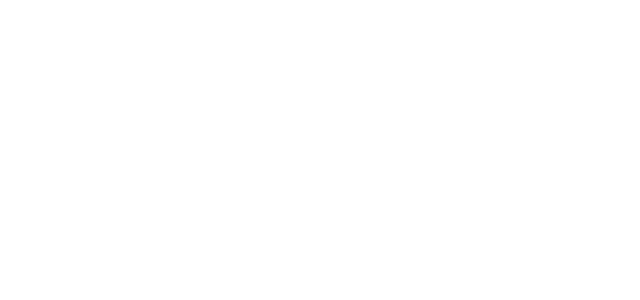
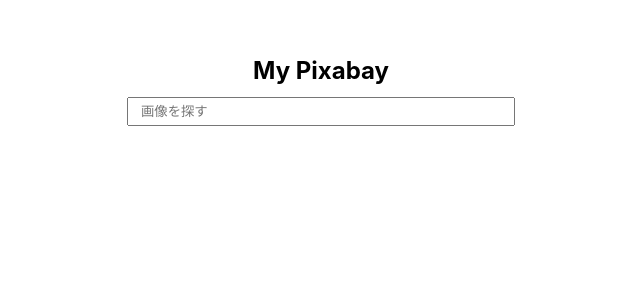
Before and after one commit to tomohiro1024/pixabay-react2, a React (Create React App) app: page / in a window 1280 px wide. Shown: the top 300 px of the page, without its empty margins (319-959 px from the left). Built offline with nearby package versions, Linux system fonts and the light colour scheme.

Commit message:
ImageGallery

```diff
--- a/src/App.css
+++ b/src/App.css
@@ -1,38 +1,19 @@
-.App {
-  text-align: center;
-}
-
-.App-logo {
-  height: 40vmin;
-  pointer-events: none;
-}
-
-@media (prefers-reduced-motion: no-preference) {
-  .App-logo {
-    animation: App-logo-spin infinite 20s linear;
-  }
-}
-
-.App-header {
-  background-color: #282c34;
-  min-height: 100vh;
+.container {
+  width: 100%;
+  height: 100vh;
+  padding: 36px 0;
   display: flex;
   flex-direction: column;
   align-items: center;
-  justify-content: center;
-  font-size: calc(10px + 2vmin);
-  color: white;
 }
 
-.App-link {
-  color: #61dafb;
+.container h2 {
+  margin-bottom: 12px;
 }
 
-@keyframes App-logo-spin {
-  from {
-    transform: rotate(0deg);
-  }
-  to {
-    transform: rotate(360deg);
-  }
+.container input {
+  min-width: 360px;
+  padding: 5px 12px;
+  margin-bottom: 36px;
+  outline: none;
 }
--- a/src/App.js
+++ b/src/App.js
@@ -1,8 +1,17 @@
 import logo from './logo.svg';
 import './App.css';
+import ImageGallery from "./ImageGallery";
 
 function App() {
-  return <div className="App"></div>
+  return (
+  <div className="container">
+    <h2>My Pixabay</h2>
+    <form>
+      <input type='text' placeholder='画像を探す'></input>
+    </form>
+    <ImageGallery />
+  </div>
+  )
 }
 
 export default App;
--- /dev/null
+++ b/src/ImageGallery.js
@@ -0,0 +1,11 @@
+import React from 'react'
+
+const ImageGallery = () => {
+  return (
+    <div>
+      <div className="images-wrapper"></div>
+    </div>
+  )
+}
+
+export default ImageGallery
```
Also changed, not shown: src/ImageGrallery.css (added, +29 -0 lines).
